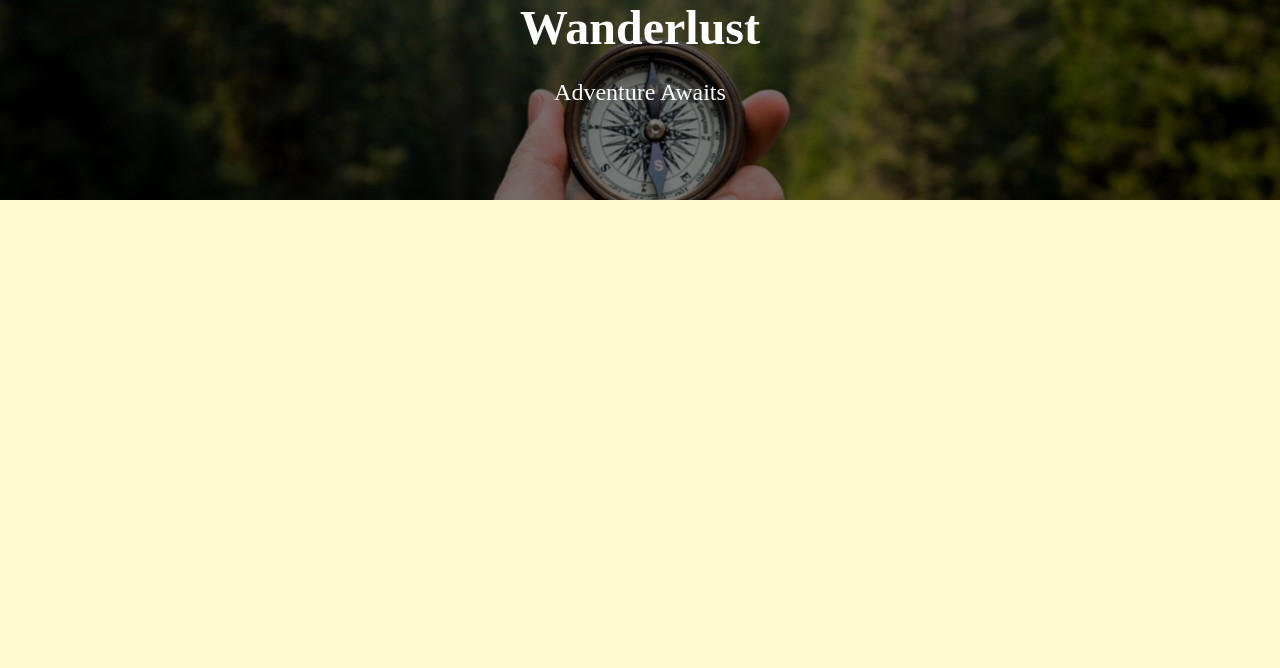
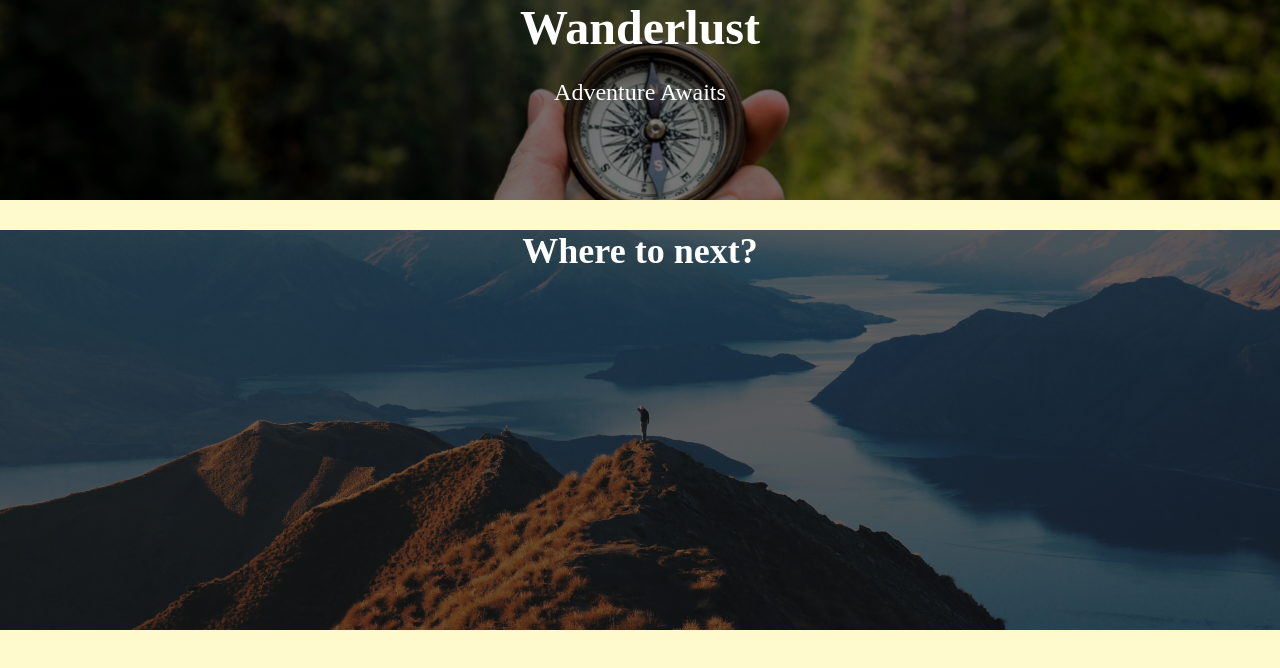
Before and after one commit to mosorio22/wanderlust, a React (Create React App) app: page / in a window 1280 px wide. Shown: the top 668 px of the page. Built offline with nearby package versions, Linux system fonts and the light colour scheme.

Commit message:
Add placeholder image in main section

```diff
--- a/src/HeroImage/HeroImage.js
+++ b/src/HeroImage/HeroImage.js
@@ -1,7 +1,7 @@
 import React from 'react';
 import './HeroImage.css';
 
-function HeroImage(props) {
+function HeroImage() {
     return (
         <header className='hero-image'>
             <div className="hero-text">
--- /dev/null
+++ b/src/PlaceholderImage/PlaceholderImage.css
@@ -0,0 +1,15 @@
+/* The main placeholder image */
+.main-placeholder {
+	background-image: linear-gradient(rgba(0, 0, 0, 0.5), rgba(0, 0, 0, 0.5)), url("../../public/assets/mountainview.jpg");
+	background-position: center;
+	background-repeat: no-repeat;
+	background-size: cover;
+	position: relative;
+	height: 100%;
+}
+
+.placeholder-text {
+  text-align: center;
+  color: white;
+  font-size: 1.5em;
+}
--- /dev/null
+++ b/src/PlaceholderImage/PlaceholderImage.js
@@ -0,0 +1,14 @@
+import React from 'react';
+import './PlaceholderImage.css';
+
+function PlaceholderImage() {
+    return (
+        <section className="main-placeholder">
+            <div className="placeholder-text">
+                <h2>Where to next?</h2>
+            </div>
+        </section>
+    );
+}
+
+export default PlaceholderImage;
--- a/src/index.css
+++ b/src/index.css
@@ -9,3 +9,7 @@ body, html, #root {
 body {
 	background-color: lemonchiffon;
 }
+
+.main-section {
+	height: 50%;
+}
--- a/src/index.js
+++ b/src/index.js
@@ -3,12 +3,16 @@ import ReactDOM from 'react-dom/client';
 import './index.css';
 import {apiKeys} from './api_store.js';
 
-//import App from './App';
+//components
 import HeroImage from './HeroImage/HeroImage'
+import PlaceholderImage from './PlaceholderImage/PlaceholderImage'
 
 const root = ReactDOM.createRoot(document.getElementById('root'));
 root.render(
   <React.StrictMode>
     <HeroImage />
+    <main className="main-section">
+    	<PlaceholderImage />
+    </main>
   </React.StrictMode>
 );
```
Also changed, not shown: public/assets/mountainview.jpg (added).
